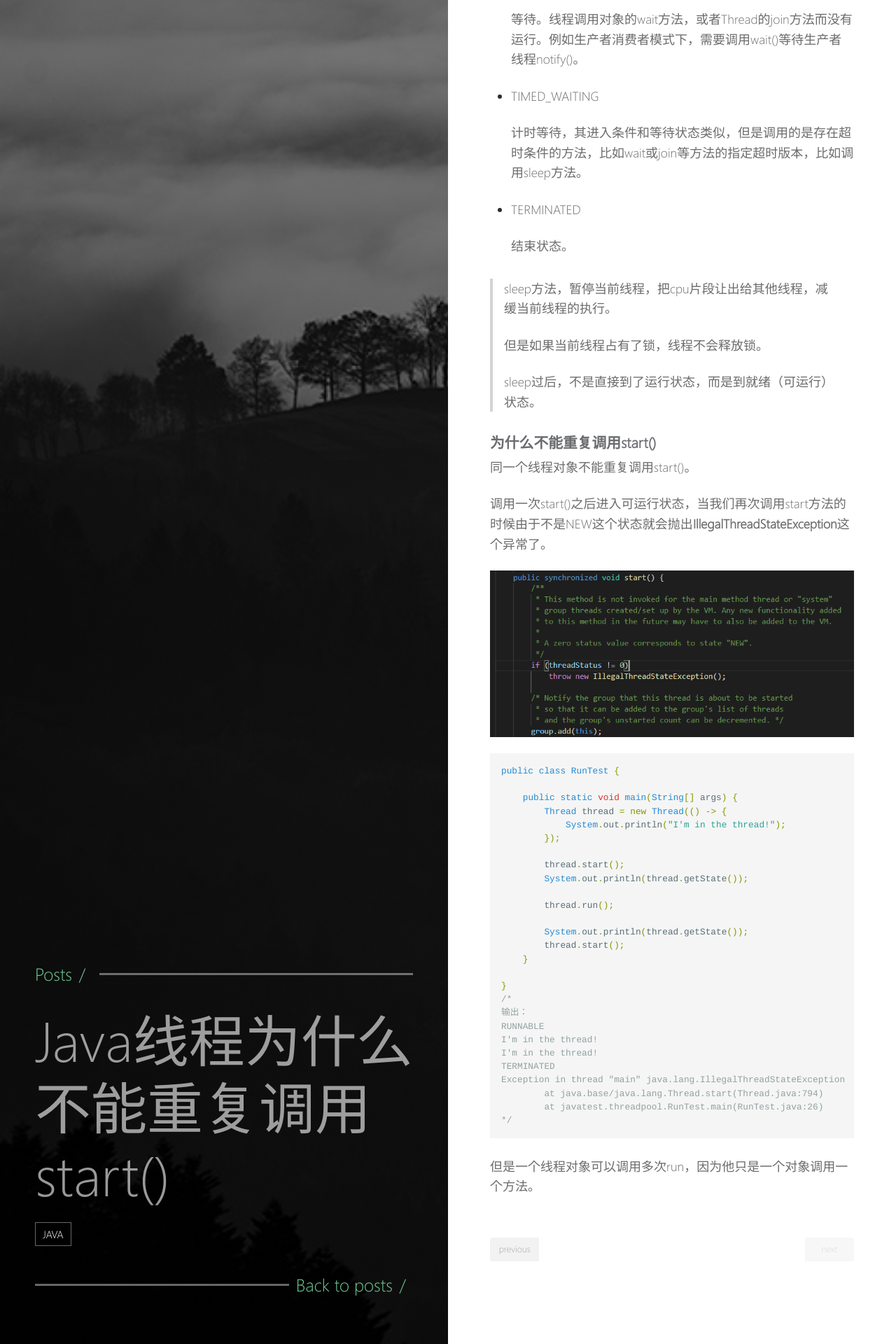
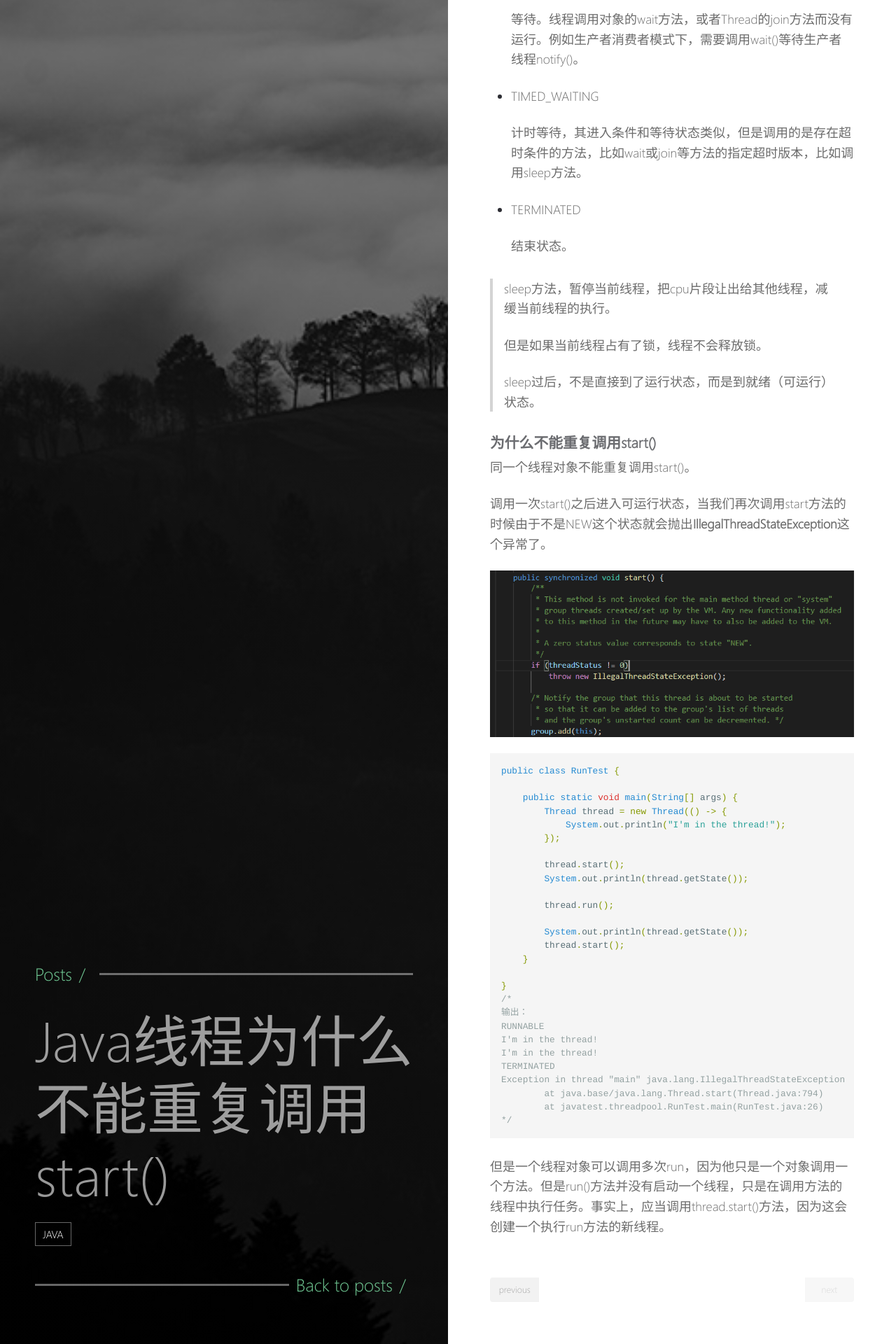
Before and after one commit to Maple-Chan/Maple-Chan.github.io, a Jekyll site: the page built from _posts/2020-08-06-Java线程不能重复Start.md, in a window 1280 px wide. Shown: the part 755-2675 px from the top of the page at 70% size. Built offline with Jekyll 4.4.1, drawn with Linux system fonts in a browser that asks for light colours.

Commit message:
"Thread"

````diff
--- a/_posts/2020-08-06-Java线程不能重复Start.md
+++ b/_posts/2020-08-06-Java线程不能重复Start.md
@@ -87,4 +87,4 @@ Exception in thread "main" java.lang.IllegalThreadStateException
 */
 ```
 
-但是一个线程对象可以调用多次run，因为他只是一个对象调用一个方法。
+但是一个线程对象可以调用多次run，因为他只是一个对象调用一个方法。但是run()方法并没有启动一个线程，只是在调用方法的线程中执行任务。事实上，应当调用thread.start()方法，因为这会创建一个执行run方法的新线程。
````
